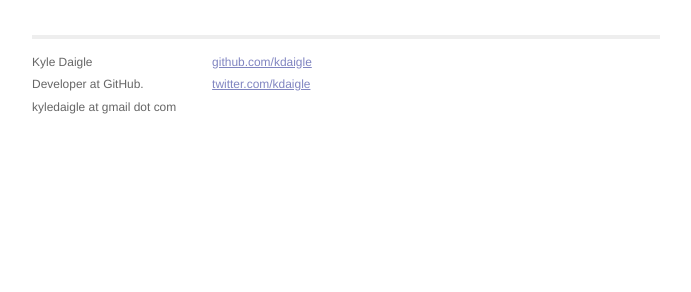
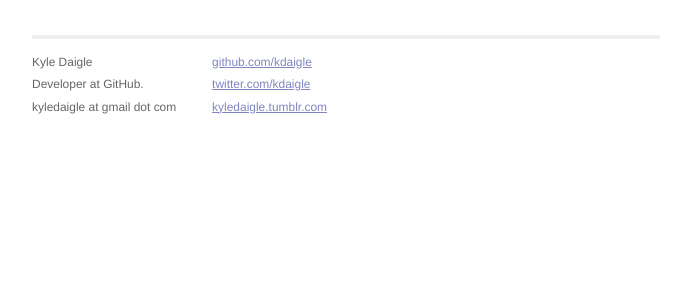
Before and after one commit to kdaigle/kdaigle.github.io, a Jekyll site: the page built from index.html, in a window 1280 px wide. Shown: the part 537-829 px from the top of the page, without its empty margins (294-985 px from the left). Built offline with Jekyll 4.4.1, drawn with Linux system fonts in a browser that asks for light colours.

Commit message:
Add link to Tumblr

```diff
--- a/_layouts/default.html
+++ b/_layouts/default.html
@@ -36,6 +36,7 @@
                 <p>
                   <a href="http://github.com/kdaigle/">github.com/kdaigle</a><br />
                   <a href="http://twitter.com/kdaigle/">twitter.com/kdaigle</a><br />
+                  <a href="http://kyledaigle.tumblr.com/">kyledaigle.tumblr.com</a><br />
                 </p>
               </div>
             </div>
```
